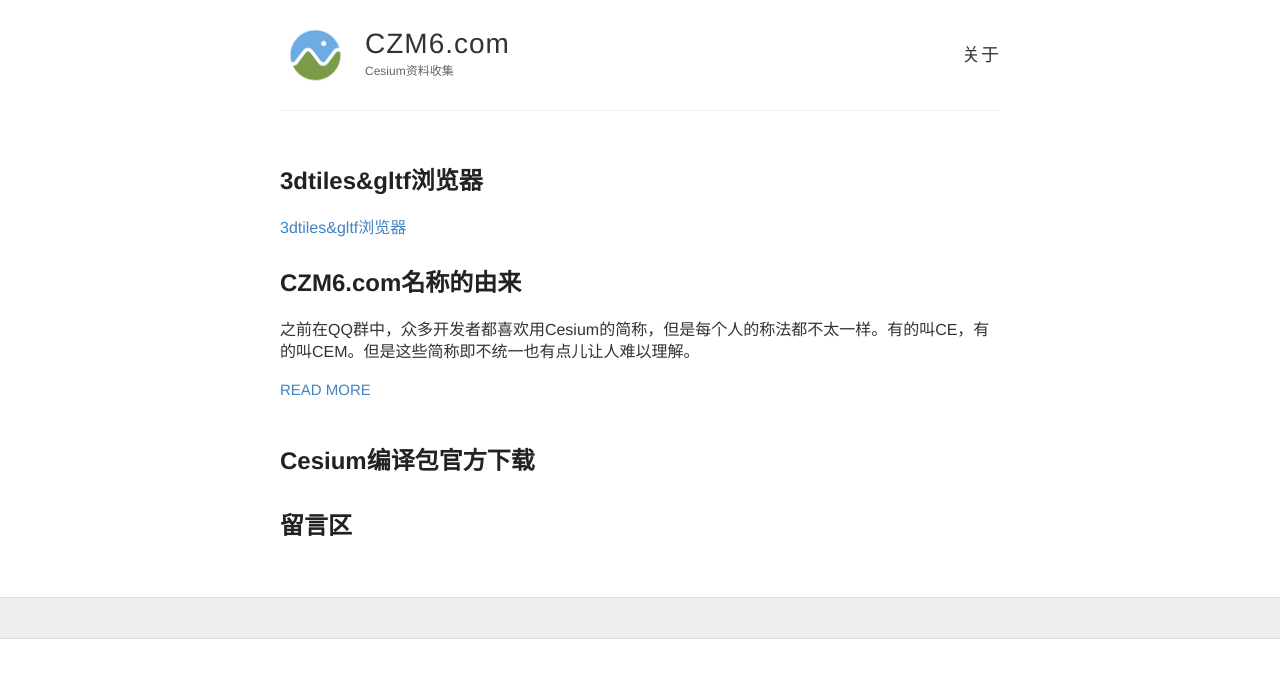
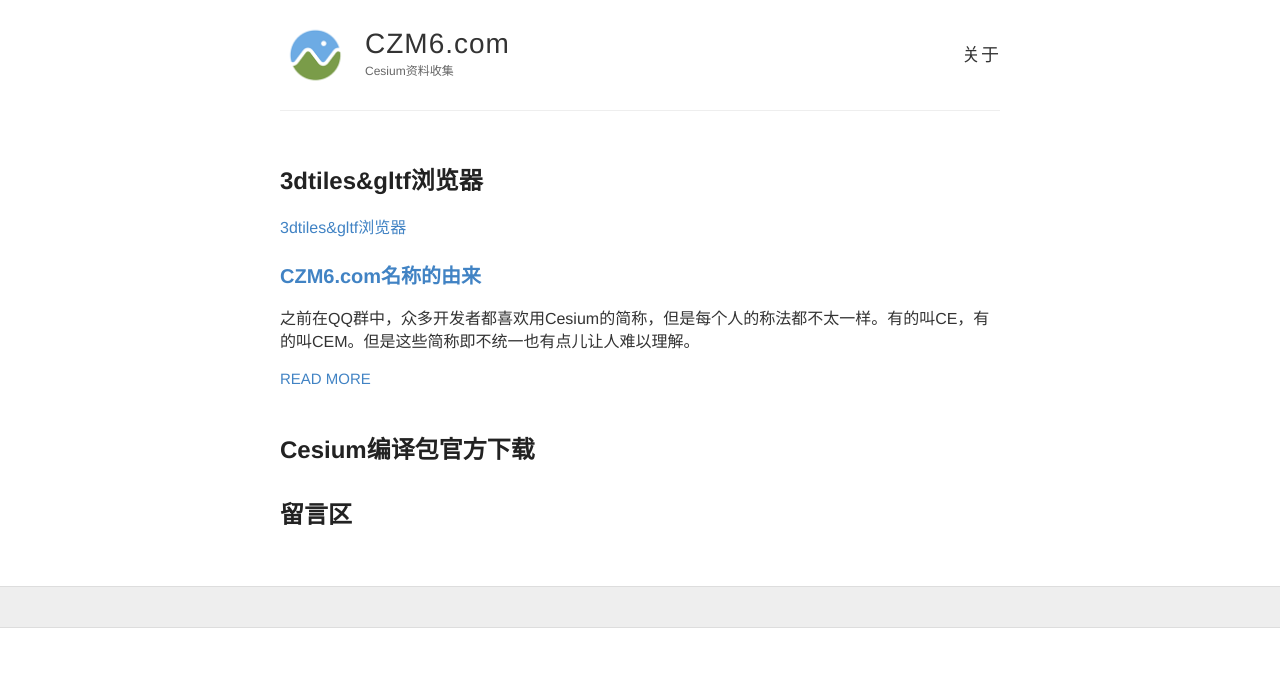
Before and after one commit to vtxf/czm6, a Jekyll site: the page built from index.html, in a window 1280 px wide. Shown: the top 678 px of the page. Built offline with Jekyll 4.4.1, drawn with Linux system fonts in a browser that asks for light colours; comment, search, counter and statistics services are not loaded.

Commit message:
继续调整首页

```diff
--- a/index.html
+++ b/index.html
@@ -9,9 +9,9 @@
     {% for post in site.posts %}
     <article class="post">
 
-        <h1>
+        <h2>
             <a href="{{ site.baseurl }}{{ post.url }}">{{ post.title }}</a>
-        </h1>
+        </h2>
 
         <div class="entry">
             {{ post.excerpt }}
```
Also changed, not shown: other parts of index.html (+1 -1 lines).
